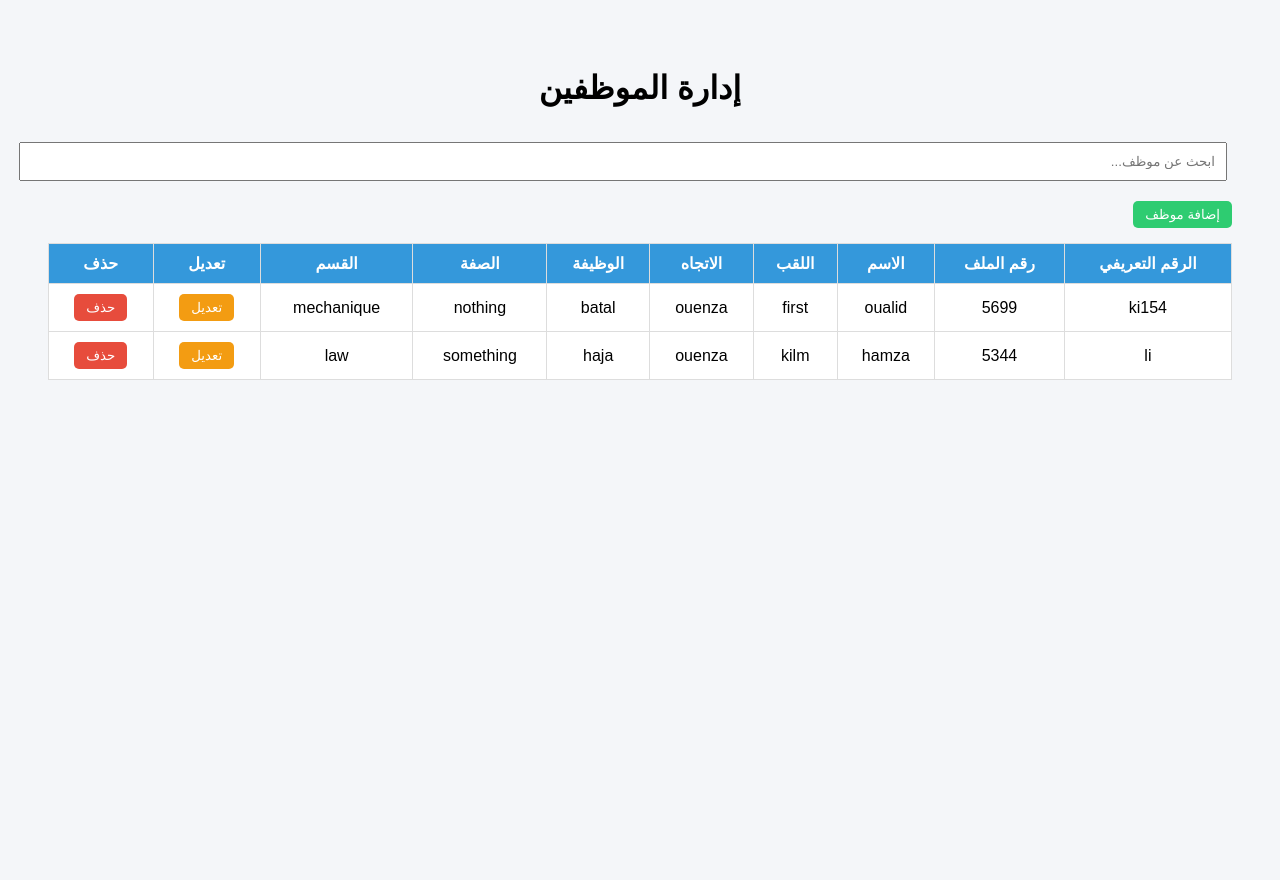
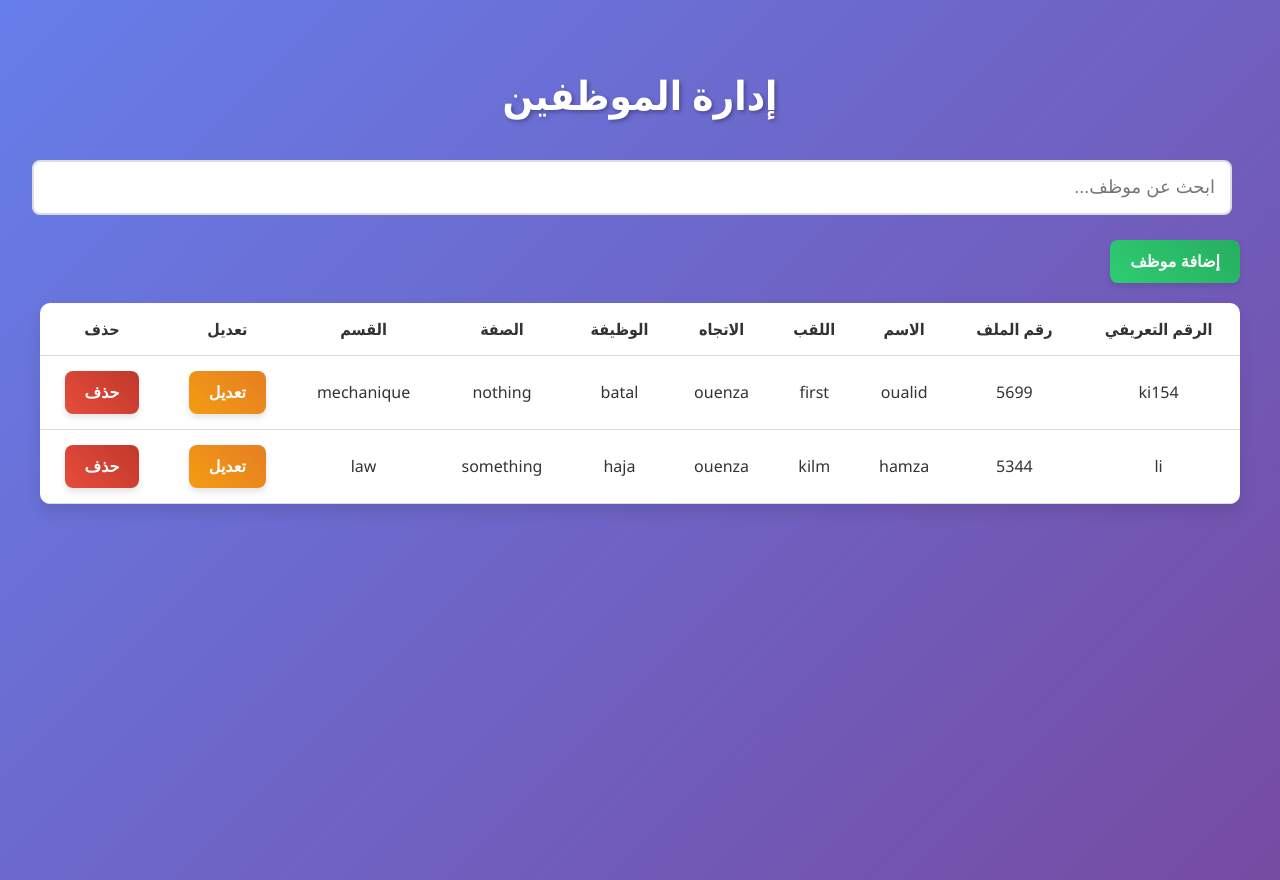
Before and after one commit to douda2013douda-sketch/prog, a Flask app: page /employees in a window 1280 px wide. Before the commit the page ends 380 px from the top, so only its background shows below. Run offline with Flask 3, Linux system fonts and the light colour scheme; data comes from the database, SQL or seed files in the repository.

Commit message:
modified:   prog/templates/employees.html modified:   prog/templates/index.html modified:   prog/templates/leave.html

```diff
--- a/prog/templates/employees.html
+++ b/prog/templates/employees.html
@@ -9,84 +9,120 @@
 <style>
 
 body{
-font-family: Arial;
-background:#f4f6f9;
-padding:40px;
+font-family: 'Segoe UI', Tahoma, Geneva, Verdana, sans-serif;
+background: linear-gradient(135deg, #667eea 0%, #764ba2 100%);
+color: #333;
+padding: 40px;
+min-height: 100vh;
+margin: 0;
 }
 
 h1{
-text-align:center;
-margin-bottom:30px;
+text-align: center;
+margin-bottom: 30px;
+color: white;
+text-shadow: 2px 2px 4px rgba(0,0,0,0.3);
+font-size: 2.5em;
 }
 
 input, select{
-padding:8px;
-margin:5px;
+padding: 12px;
+margin: 8px;
+border: 2px solid #ddd;
+border-radius: 8px;
+font-size: 16px;
+transition: border-color 0.3s;
+}
+
+input:focus, select:focus{
+border-color: #667eea;
+outline: none;
+box-shadow: 0 0 5px rgba(102, 126, 234, 0.5);
 }
 
 button{
-padding:6px 12px;
-border:none;
-border-radius:5px;
-cursor:pointer;
+padding: 12px 20px;
+border: none;
+border-radius: 8px;
+cursor: pointer;
+font-size: 16px;
+font-weight: bold;
+transition: all 0.3s;
+box-shadow: 0 4px 6px rgba(0,0,0,0.1);
+}
+
+button:hover{
+transform: translateY(-2px);
+box-shadow: 0 6px 12px rgba(0,0,0,0.2);
 }
 
 .add{
-background:#2ecc71;
-color:white;
-margin-bottom:15px;
+background: linear-gradient(45deg, #2ecc71, #27ae60);
+color: white;
+margin-bottom: 20px;
 }
 
 .edit{
-background:#f39c12;
-color:white;
+background: linear-gradient(45deg, #f39c12, #e67e22);
+color: white;
 }
 
 .delete{
-background:#e74c3c;
-color:white;
+background: linear-gradient(45deg, #e74c3c, #c0392b);
+color: white;
 }
 
-.save{
-background:#3498db;
-color:white;
-margin-top:15px;
+button:hover{
+transform: translateY(-2px);
+box-shadow: 0 6px 12px rgba(0,0,0,0.2);
 }
 
-.message{
-color:green;
-margin-bottom:10px;
+input:focus, select:focus{
+border-color: #667eea;
+outline: none;
+box-shadow: 0 0 5px rgba(102, 126, 234, 0.5);
 }
 
 table{
-width:100%;
-border-collapse:collapse;
-background:white;
+width: 100%;
+border-collapse: collapse;
+background: white;
+border-radius: 10px;
+overflow: hidden;
+box-shadow: 0 8px 16px rgba(0,0,0,0.1);
 }
 
 th, td{
-padding:10px;
-border:1px solid #ddd;
-text-align:center;
+padding: 15px;
+text-align: center;
+border-bottom: 1px solid #ddd;
 }
 
-th{
-background:#3498db;
-color:white;
+tr:hover{
+background: #f5f5f5;
+}
+
+tr:hover{
+background: #f5f5f5;
 }
 
 #searchInput{
-width:100%;
-padding:10px;
-margin-bottom:20px;
+width: 100%;
+padding: 15px;
+margin-bottom: 25px;
+border: 2px solid #ddd;
+border-radius: 8px;
+font-size: 18px;
+box-sizing: border-box;
 }
 
 #formContainer{
-display:none;
-background:white;
-padding:20px;
-border-radius:10px;
-margin-bottom:20px;
+display: none;
+background: white;
+padding: 30px;
+border-radius: 15px;
+margin-bottom: 25px;
+box-shadow: 0 8px 16px rgba(0,0,0,0.2);
 }
 
 </style>
```
Also changed, not shown: prog/templates/index.html (+26 -15 lines), prog/templates/leave.html (+61 -31 lines).
